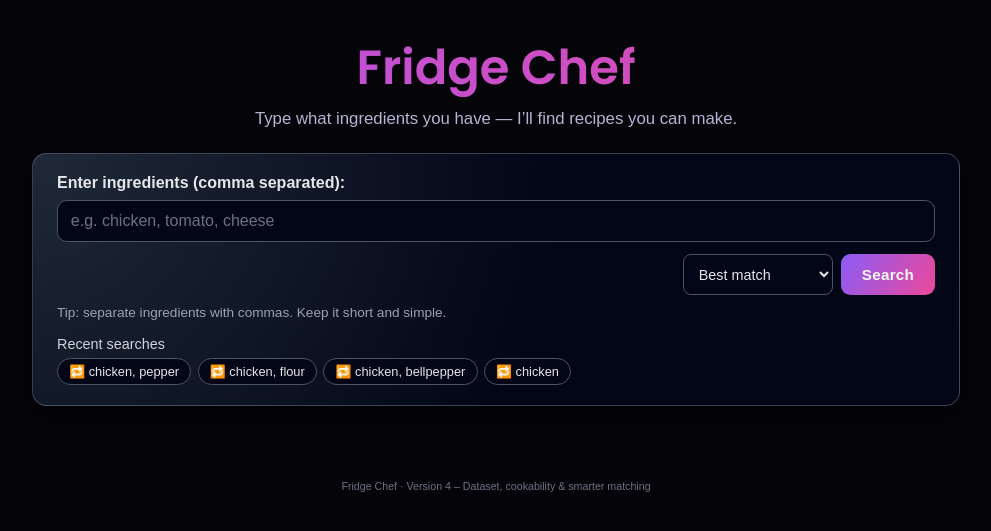
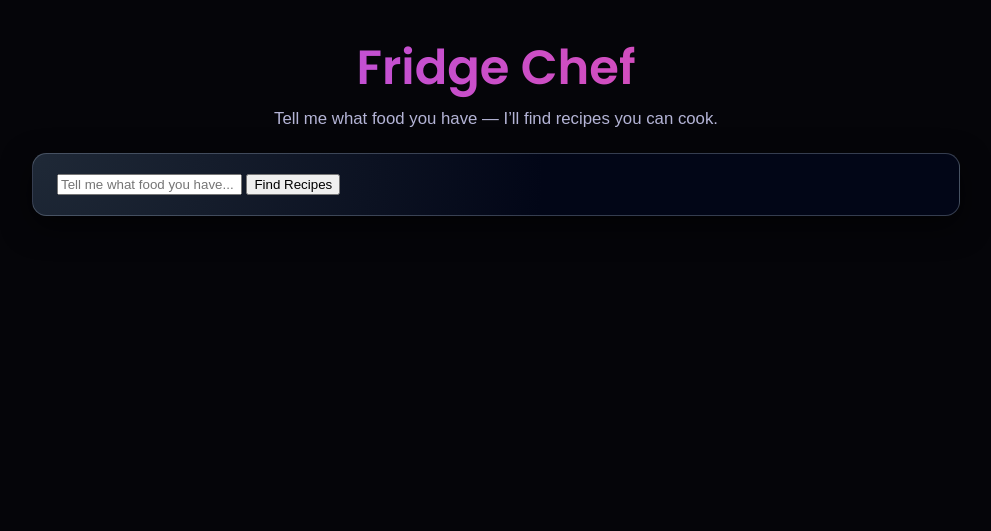
Before and after one commit to pavan36-byte/fridge-chef, a Flask app: page / in a window 1280 px wide. Shown: the top 531 px of the page, without its empty margins (144-1135 px from the left). Run offline with Flask 3, Linux system fonts and the light colour scheme; parts of the project's set-up code (start-up, migrations or seed data) failed here and were passed over.

Commit message:
Version 5: AI integration with ingredient extraction, explanation engine, and natural language support

```diff
--- a/app.py
+++ b/app.py
@@ -1,83 +1,41 @@
 from flask import Flask, render_template, request
-from utils import (
-    load_recipes,
-    load_state,
-    save_state,
-    get_suggestions,
-)
+from utils import load_recipes, match_recipes
+from ai_utils import ai_single_call
 
 app = Flask(__name__)
-
 RECIPES = load_recipes("recipes.csv")
-STATE_PATH = "state.json"
-
 
 @app.route("/", methods=["GET", "POST"])
 def index():
-    # Load persistent state (search history + favourites)
-    state = load_state(STATE_PATH)
-    search_history = state.get("search_history", [])
-    favourites = state.get("favourites", [])
-
     suggestions = []
-    error: str | None = None
+    error = None
     user_input = ""
-    sort_by = "best"
 
     if request.method == "POST":
-        action = request.form.get("action", "search")
-        user_input = request.form.get("ingredients", "").strip()
-        sort_by = request.form.get("sort_by", "best") or "best"
+        user_input = (request.form.get("ingredients") or "").strip()
 
-        # --- HANDLE FAVOURITES TOGGLE ---
-        if action == "favorite":
-            recipe_name = request.form.get("recipe_name", "").strip()
-            if recipe_name:
-                if recipe_name in favourites:
-                    favourites.remove(recipe_name)
-                else:
-                    favourites.append(recipe_name)
-                state["favourites"] = favourites
-                save_state(STATE_PATH, state)
+        if not user_input:
+            error = "Enter some ingredients."
+            return render_template("index.html", suggestions=[], user_input="", error=error)
 
-            # After updating favourites, re-run suggestions for the same search (if any)
-            if user_input:
-                suggestions, error = get_suggestions(
-                    user_input, RECIPES, sort_by, favourites, limit=8
-                )
+        base = match_recipes([], RECIPES)
+        names = [r["name"] for r in base[:8]]
 
-        # --- HANDLE NORMAL SEARCH ---
-        else:
-            if not user_input:
-                error = "Please enter at least one ingredient."
-            elif len(user_input) > 200:
-                error = "That’s a lot of text! Try listing only ingredients, separated by commas."
-            else:
-                suggestions, error = get_suggestions(
-                    user_input, RECIPES, sort_by, favourites, limit=8
-                )
+        ai = ai_single_call(user_input, names)
+        extracted = ai.get("ingredients", [])
+        explanations = ai.get("explanations", {})
 
-                # Update search history only if search was valid
-                if not error and user_input:
-                    # Remove if already exists, then insert at front (no duplicates)
-                    if user_input in search_history:
-                        search_history.remove(user_input)
-                    search_history.insert(0, user_input)
-                    # Keep only last 5 searches
-                    search_history = search_history[:5]
-                    state["search_history"] = search_history
-                    save_state(STATE_PATH, state)
+        if not extracted:
+            error = "I couldn't read any ingredients."
+            return render_template("index.html", suggestions=[], user_input=user_input, error=error)
 
-    return render_template(
-        "index.html",
-        suggestions=suggestions,
-        user_input=user_input,
-        error=error,
-        search_history=search_history,
-        sort_by=sort_by,
-        favourites=favourites,
-    )
+        matches = match_recipes(extracted, RECIPES)
+        suggestions = matches[:8]
 
+        for r in suggestions:
+            r["explanation"] = explanations.get(r["name"], "")
+
+    return render_template("index.html", suggestions=suggestions, user_input=user_input, error=error)
 
 if __name__ == "__main__":
     app.run(debug=True)
--- a/recipes.csv
+++ b/recipes.csv
@@ -1,5 +1,3 @@
-name,ingredients,description,cuisine,type,difficulty,time_minutes
-
 name,ingredients,description,cuisine,type,difficulty,time_minutes
 Margherita Pizza,"flour, yeast, water, salt, tomato, mozzarella, basil","Classic Italian pizza with tomato, mozzarella and basil.",Italian,Main,Easy,25
 Pepperoni Pizza,"flour, yeast, water, salt, tomato, mozzarella, pepperoni","Crispy pizza topped with spicy pepperoni.",Italian,Main,Easy,25
--- a/state.json
+++ b/state.json
@@ -1,9 +1,9 @@
 {
   "search_history": [
+    "chicken, flour",
+    "chicken",
     "chicken, pepper",
-    "chicken, flour",
-    "chicken, bellpepper",
-    "chicken"
+    "chicken, bellpepper"
   ],
   "favourites": []
 }
--- a/static/style.css
+++ b/static/style.css
@@ -388,3 +388,21 @@ body {
 .meta-line span {
     margin-right: 0.25rem;
 }
+.ai-explanation {
+    background: #2b2142;
+    border-left: 4px solid #a855f7;
+    padding: 10px 14px;
+    margin-top: 12px;
+    border-radius: 8px;
+    font-size: 0.9rem;
+    color: #e9d5ff;
+    font-style: italic;
+}
+.error-msg {
+    color: #f87171;
+    margin-top: 8px;
+    text-align: center;
+}
+.no-results {
+    color: #9ca3af;
+}
--- a/templates/index.html
+++ b/templates/index.html
@@ -3,158 +3,91 @@
 <head>
     <meta charset="UTF-8">
     <title>Fridge Chef</title>
-
-    <!-- Google Font -->
-    <link href="https://fonts.googleapis.com/css2?family=Poppins:wght@600&display=swap" rel="stylesheet">
-    <!-- Our CSS -->
+    <link href="https://fonts.googleapis.com/css2?family=Poppins:wght@600&display=swap" rel="stylesheet" />
     <link rel="stylesheet" href="{{ url_for('static', filename='style.css') }}">
 </head>
 
 <body>
 <header class="header">
     <h1 class="title">Fridge Chef</h1>
-        <p class="tagline">
-            Type what ingredients you have — I’ll find recipes you can make.
-        </p>
+    <p class="tagline">Tell me what food you have — I’ll find recipes you can cook.</p>
 </header>
 
 <main class="main">
-        <!-- Input / controls -->
 <section class="input-section">
-            {% if error %}
-                <div class="alert alert-error">
-                    {{ error }}
-                </div>
-            {% endif %}
-
-            <form method="post" class="ingredient-form">
-                <label for="ingredients" class="form-label">
-                    Enter ingredients (comma separated):
-                </label>
-                <div class="form-row">
+    <form method="post" class="input-form">
         <input
-                        id="ingredients"
             type="text"
             name="ingredients"
-                        placeholder="e.g. chicken, tomato, cheese"
+            class="input-box"
+            placeholder="Tell me what food you have..."
             value="{{ user_input }}"
-                        maxlength="200"
-                        required
-                    />
-                    <div class="form-row-right">
-                        <select name="sort_by" class="sort-select">
-                            <option value="best" {% if sort_by == "best" %}selected{% endif %}>Best match</option>
-                            <option value="least_missing" {% if sort_by == "least_missing" %}selected{% endif %}>Least missing</option>
-                            <option value="simplest" {% if sort_by == "simplest" %}selected{% endif %}>Simplest recipes</option>
-                        </select>
-                        <button type="submit" name="action" value="search">Search</button>
-                    </div>
-                </div>
-                <p class="hint">
-                    Tip: separate ingredients with commas. Keep it short and simple.
-                </p>
+        >
+        <button type="submit" class="submit-btn">Find Recipes</button>
     </form>
 
-            {% if search_history %}
-                <div class="history">
-                    <div class="history-header">
-                        <span class="history-title">Recent searches</span>
-                    </div>
-                    <div class="history-chips">
-                        {% for query in search_history %}
-                            <form method="post" class="history-form">
-                                <input type="hidden" name="ingredients" value="{{ query }}">
-                                <input type="hidden" name="sort_by" value="{{ sort_by }}">
-                                <button type="submit" name="action" value="search" class="history-chip">
-                                    🔁 {{ query }}
-                                </button>
-                            </form>
-                        {% endfor %}
-                    </div>
-                </div>
+    {% if error %}
+        <p class="error-msg">{{ error }}</p>
     {% endif %}
 </section>
 
-        <!-- Results -->
 <section class="results-section">
 {% if suggestions %}
     <h2 class="section-title">Recipes you can try:</h2>
     <div class="recipes-grid">
-                    {% for recipe in suggestions %}
+
+    {% for r in suggestions %}
         <article class="recipe-card">
+
             <div class="recipe-card-header">
-                                <h3 class="recipe-name">{{ recipe.name }}</h3>
-                                <form method="post" class="fav-form">
-                                    <input type="hidden" name="ingredients" value="{{ user_input }}">
-                                    <input type="hidden" name="sort_by" value="{{ sort_by }}">
-                                    <input type="hidden" name="recipe_name" value="{{ recipe.name }}">
-                                    <button type="submit" name="action" value="favorite" class="fav-btn">
-                                        {% if recipe.is_favourite %}
-                                            ★ Favourite
-                                        {% else %}
-                                            ☆ Save
-                                        {% endif %}
-                                    </button>
-                                </form>
+                <h3 class="recipe-name">{{ r.name }}</h3>
             </div>
 
-                            <!-- Match percentage bar -->
             <div class="match-row">
-                                <span class="match-label">{{ recipe.match_percent }}% match</span>
+                <span class="match-label">{{ r.match_percent }}% match</span>
                 <div class="match-bar-outer">
-                                    <div class="match-bar-inner" style="width: {{ recipe.match_percent }}%;"></div>
+                    <div class="match-bar-inner" style="width: {{ r.match_percent }}%;"></div>
                 </div>
-                                <span class="match-meta">
-                                    {{ recipe.matched }}/{{ recipe.total }} ingredients
-                                </span>
+                <span class="match-meta">{{ r.matched }}/{{ r.total }} ingredients</span>
             </div>
 
-                            <!-- Cookability + missing ingredients (V4) -->
             <div class="cookability">
-                                {% if recipe.cookability == "can_cook" %}
+                {% if r.cookability == "can_cook" %}
                     <span class="cook-green">✅ You can cook this!</span>
-                                {% elif recipe.cookability == "almost" %}
-                                    <span class="cook-yellow">🟡 Almost — missing {{ recipe.missing|length }} ingredient{% if recipe.missing|length != 1 %}s{% endif %}</span>
+                {% elif r.cookability == "almost" %}
+                    <span class="cook-yellow">🟡 Almost — missing {{ r.missing|length }} ingredient{% if r.missing|length != 1 %}s{% endif %}</span>
                 {% else %}
                     <span class="cook-red">🔴 Missing too many ingredients</span>
                 {% endif %}
             </div>
 
-                            {% if recipe.missing %}
-                                <p class="missing-list">
-                                    <strong>Missing:</strong> {{ recipe.missing | join(", ") }}
-                                </p>
+            {% if r.missing %}
+            <p class="missing-list"><strong>Missing:</strong> {{ r.missing | join(", ") }}</p>
             {% endif %}
 
-                            <!-- Meta info: cuisine / type / difficulty / time -->
             <p class="meta-line">
-                                <span>🌍 {{ recipe.cuisine }}</span> ·
-                                <span>🍽 {{ recipe.type }}</span> ·
-                                <span>⚙ {{ recipe.difficulty }}</span> ·
-                                <span>⏱ {{ recipe.time_minutes }} min</span>
+                <span>🌍 {{ r.cuisine }}</span> ·
+                <span>🍽 {{ r.type }}</span> ·
+                <span>⚙ {{ r.difficulty }}</span> ·
+                <span>⏱ {{ r.time_minutes }} min</span>
             </p>
 
-                            <!-- Ingredients & description -->
-                            <p class="recipe-ings">
-                                <strong>Ingredients:</strong>
-                                {{ recipe.ingredients | join(", ") }}
-                            </p>
-                            <p class="recipe-desc">
-                                {{ recipe.description }}
-                            </p>
+            <p class="recipe-ings"><strong>Ingredients:</strong> {{ r.ingredients | join(", ") }}</p>
+            <p class="recipe-desc">{{ r.description }}</p>
+
+            {% if r.explanation %}
+            <p class="ai-explanation">🤖 {{ r.explanation }}</p>
+            {% endif %}
+
         </article>
     {% endfor %}
     </div>
+
 {% elif not error and user_input %}
-                <p class="no-results">
-                    No recipes found, but there was no specific error. Try adding or changing ingredients.
-                </p>
+    <p class="no-results">No recipes found. Try different ingredients.</p>
 {% endif %}
 </section>
+
 </main>
-
-    <footer class="footer">
-        <small>Fridge Chef · Version 4 – Dataset, cookability & smarter matching</small>
-    </footer>
 </body>
 </html>
```
Also changed, not shown: ai_utils.py (added, +43 -0 lines), utils.py (+51 -97 lines). Lines whose indentation alone changed are shown as unchanged.
